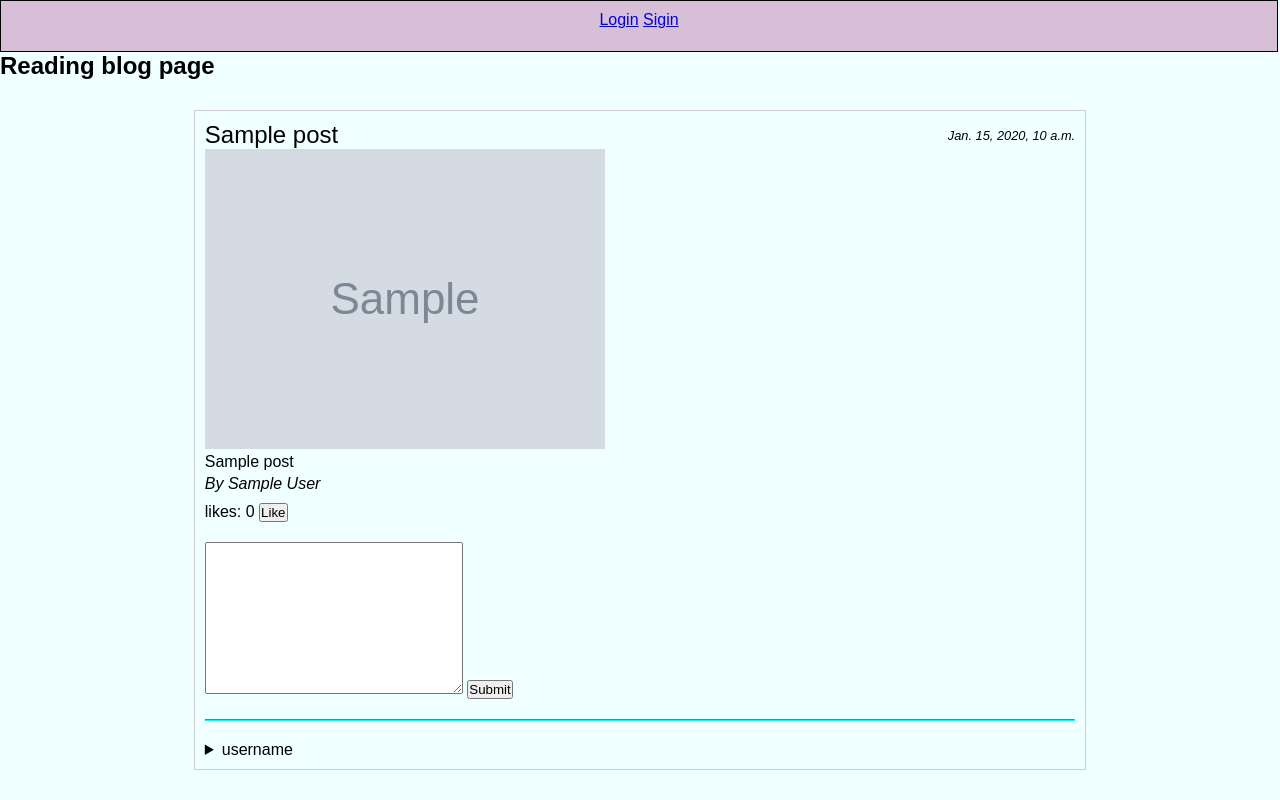
After one commit to zahidjama/BloggyInDjango, a Django app: template myApp/templates/read.html in a window 1280 px wide. The commit adds this page. Run offline with Django 3.2, Linux system fonts and the light colour scheme; the template is opened without the code that fills it: most values are stand-ins (such as "Sample title", 1, 10 or a date in 2020); grey boxes marked "Sample" are stand-in pictures; some libraries are stand-ins or nearby versions.

Commit message:
Autoslug field, rich text editor, And reading facility of the blog is populated with dummy UI

```diff
--- a/Bloggy/urls.py
+++ b/Bloggy/urls.py
@@ -22,4 +22,5 @@ from django.conf.urls.static import static
 urlpatterns = [
     path('admin/', admin.site.urls),
     path("",include("myApp.urls")),
+    path('tinymce/', include('tinymce.urls')),
 ]+ static(settings.MEDIA_URL, document_root=settings.MEDIA_ROOT)
--- a/myApp/forms.py
+++ b/myApp/forms.py
@@ -3,12 +3,14 @@ from django.contrib.auth.forms import AuthenticationForm
 from . import models
 from django import forms
 from django.forms import EmailInput
+from ckeditor.widgets import CKEditorWidget
 class AuthForm(AuthenticationForm):
     def __init__(self, *args, **kwargs):
         super().__init__(*args, **kwargs)
         self.fields["username"].widget=EmailInput({"type": "email"})
 
 class postUploadForm(forms.ModelForm):
+    post = forms.CharField(widget=CKEditorWidget())
     class Meta:
         model=models.posts
         fields=['title', 'post', 'postImage']
--- a/myApp/models.py
+++ b/myApp/models.py
@@ -1,6 +1,8 @@
 from django.db import models
 from django.contrib.auth.models import AbstractBaseUser
 from .manager import customUserManager
+from autoslug import AutoSlugField
+from tinymce.models import HTMLField
 # Create your models here.
 
 class customUser(AbstractBaseUser):
@@ -33,11 +35,11 @@ class customUser(AbstractBaseUser):
 
 class posts(models.Model):
     title=models.CharField(max_length=100)
-    post=models.TextField()
+    post=HTMLField()
     postImage=models.ImageField(upload_to="media/posts/", default="static/posts/post.jpg")
     user=models.ForeignKey(customUser, on_delete=models.CASCADE, related_name="uploader")
     upload_time=models.DateTimeField(auto_now_add=True)
     likes=models.ManyToManyField(customUser, related_name="likes")
-
+    slug=AutoSlugField(populate_from='title', default='')
     def __str__(self) -> str:
         return self.title
--- a/myApp/static/style.css
+++ b/myApp/static/style.css
@@ -30,6 +30,7 @@ nav li{
     width: 85%;
     margin: auto;
     padding: 10px;
+
 }
 .form{
     width: 40%;
@@ -55,3 +56,71 @@ nav li{
     border-radius: 10px;
     font-weight: bold;
 }
+
+.card {
+    width: 300px;
+    margin: 20px auto;
+    border-radius: 5px;
+    background-color: #fff;
+    box-shadow: 0 2px 4px rgba(0, 0, 0, 0.1);
+    overflow: hidden;
+}
+.card-header {
+    background-color: #007bff;
+    color: #fff;
+    padding: 10px;
+    text-align: center;
+}
+.card-img {
+    width: 100%;
+    height: 200px;
+    object-fit: cover;
+}
+.card-body {
+    padding: 10px;
+}
+.card-title {
+    font-size: 1.2rem;
+    margin-top: 5px;
+}
+.post {
+    width: 80%;
+    margin: 20px auto;
+    border: 1px solid #ccc;
+    padding: 10px;
+}
+.header {
+    display: flex;
+    justify-content: space-between;
+    align-items: center;
+}
+#title {
+    font-size: 1.5rem;
+}
+#uploadDate {
+    font-style: italic;
+    font-size: 0.8rem;
+}
+#postImage img {
+    max-width: 100%;
+    height: auto;
+}
+#post {
+    line-height: 1.6;
+}
+#user {
+    font-style: italic;
+}
+.like-btn {
+    margin-top: 10px;
+}
+.comment {
+    margin-top: 20px;
+}
+hr {
+    margin: 20px 0;
+    border-color: aqua;
+}
+summary {
+    cursor: pointer;
+}
--- a/myApp/templates/base.html
+++ b/myApp/templates/base.html
@@ -1,5 +1,8 @@
 {%load static%}
 <link rel="stylesheet" href="{%static 'style.css'%}">
+<script src="{% static 'ckeditor/ckeditor-init.js' %}"></script>
+<script src="{% static 'ckeditor/ckeditor/ckeditor.js' %}"></script>
+
 {% if not request.user.is_authenticated %}
 <header>
     <nav>
@@ -19,6 +22,9 @@
     <nav>
         <ul>
             <li>
+                <a href="/home">Home</a>
+            </li>
+            <li>
                 <a href="/createPost">Create Post</a>
             </li>
             <li>
--- /dev/null
+++ b/myApp/templates/read.html
@@ -0,0 +1,34 @@
+{%extends 'base.html'%}
+{%block content%}
+<h2>Reading blog page</h2>
+<div class="container">
+
+    <div class="post">
+        <div class="header">
+            <div id="title">{{post.title}}</div>
+            <div id="uploadDate">{{post.upload_time}}</div>
+        </div>
+        <div id="postImage"><img src="media/{{post.postImage}}" alt="Post Image"></div>
+        <div id="post">
+            <p>{{post.post | safe}}</p>
+        </div>
+        <div id="user">By {{post.user.full_name}}</div>
+        <div class="like-btn">
+            likes: 0 <button>Like</button>
+        </div>
+        <div class="comment">
+            <form action="">
+                <textarea name="" id="" cols="30" rows="10"></textarea>
+                <button>Submit</button>
+            </form>
+        </div>
+        <hr>
+        <div class="comments">
+            <details>
+                <summary>username</summary>
+                <p>Comment text goes here...</p>
+            </details>
+            <!-- Add more details elements for additional comments -->
+        </div>
+    </div>
+{%endblock%}
--- a/myApp/urls.py
+++ b/myApp/urls.py
@@ -7,5 +7,6 @@ urlpatterns=[
     path("signin", views.signinFunc, name="signin"),
     path("home", views.home, name="home"),
     path("logout", views.logoutUser, name="logout"),
-    path("createPost", views.createPost, name="createPost")
+    path("createPost", views.createPost, name="createPost"),
+    path("read", views.Read, name="read")
 ]
```
Also changed, not shown: Bloggy/settings.py (+17 -0 lines), myApp/templates/createPost.html (+15 -1 lines), myApp/templates/home.html (+16 -1 lines), myApp/views.py (+9 -1 lines), db.sqlite3, media/media/posts/WhatsApp_Image_2023-11-23_at_12.45.34_ryXQQCJ.jpeg (added), media/media/posts/ai.jpg (added), media/media/posts/cybersecurity.jpg (added), myApp/migrations/0004_posts_slug.py (added), myApp/migrations/0005_alter_posts_post.py (added).
